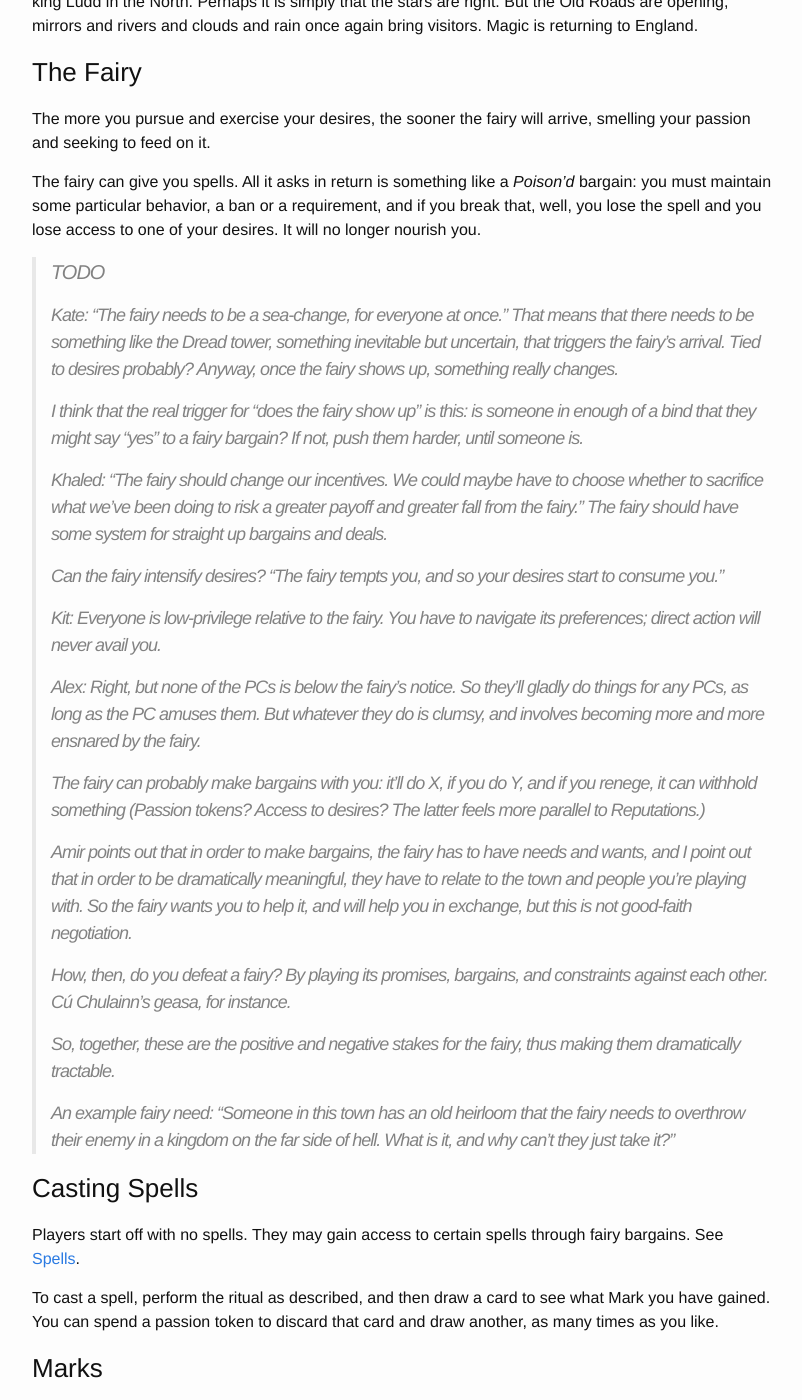
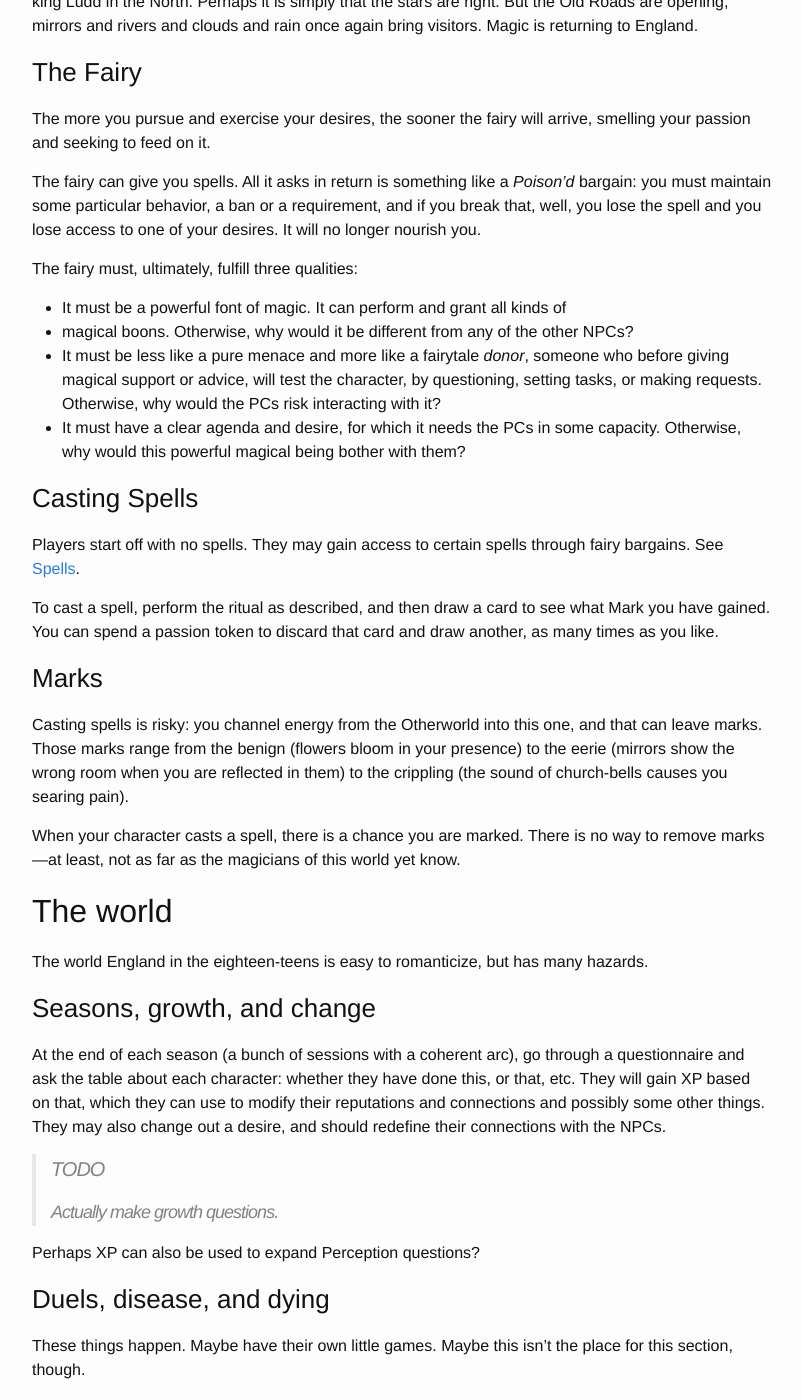
Before and after one commit to wlonk/arcadia, a Jekyll site: the page built from rules/index.md, in a window 1280 px wide and 1400 px high, scrolled down 10341 px. Shown: the whole window, without its empty margins (238-1040 px from the left). Built offline with Jekyll 4.4.1, drawn with Linux system fonts in a browser that asks for light colours; some web fonts are replaced; some of the changed text lies outside the part shown.

Commit message:
Add and notes on magic.

```diff
--- a/rules/index.md
+++ b/rules/index.md
@@ -446,52 +446,18 @@
 requirement, and if you break that, well, you lose the spell and you lose
 access to one of your desires. It will no longer nourish you.
 
-> #### TODO
-> {: .no_toc}
->
-> Kate: "The fairy needs to be a sea-change, for everyone at once." That means
-> that there needs to be something like the _Dread_ tower, something inevitable
-> but uncertain, that triggers the fairy's arrival. Tied to desires probably?
-> Anyway, once the fairy shows up, something _really_ changes.
->
-> I think that the real trigger for "does the fairy show up" is this: is
-> someone in enough of a bind that they might say "yes" to a fairy bargain? If
-> not, push them harder, until someone is.
->
-> Khaled: "The fairy should change our incentives. We could maybe have to
-> choose whether to sacrifice what we've been doing to risk a greater payoff
-> and greater fall from the fairy." The fairy should have some system for
-> straight up bargains and deals.
->
-> Can the fairy intensify desires? "The fairy tempts you, and so your desires
-> start to consume you."
->
-> Kit: Everyone is low-privilege relative to the fairy. You have to navigate
-> its preferences; direct action will never avail you.
->
-> Alex: Right, but none of the PCs is below the fairy's notice. So they'll
-> gladly do things for any PCs, as long as the PC amuses them. But whatever
-> they do is clumsy, and involves becoming more and more ensnared by the fairy.
->
-> The fairy can probably make bargains with you: it'll do X, if you do Y, and
-> if you renege, it can withhold something (Passion tokens? Access to desires?
-> The latter feels more parallel to Reputations.)
->
-> Amir points out that in order to make bargains, the fairy has to have needs
-> and wants, and I point out that in order to be dramatically meaningful, they
-> have to relate to the town and people you're playing with. So the fairy wants
-> you to help it, and will help you in exchange, but this is not good-faith
-> negotiation.
->
-> How, then, do you defeat a fairy? By playing its promises, bargains, and
-> constraints against each other. Cú Chulainn's geasa, for instance.
->
-> So, together, these are the positive and negative stakes for the fairy, thus
-> making them dramatically tractable.
->
-> An example fairy need: "Someone in this town has an old heirloom that the
-> fairy needs to overthrow their enemy in a kingdom on the far side of hell.
-> What is it, and why can't they just take it?"
+The fairy must, ultimately, fulfill three qualities:
+
+  * It must be a powerful font of magic. It can perform and grant all kinds of
+  * magical boons. Otherwise, why would it be different from any of the other
+    NPCs?
+  * It must be less like a pure menace and more like a fairytale _donor_,
+    someone who before giving magical support or advice, will test the
+    character, by questioning, setting tasks, or making requests. Otherwise,
+    why would the PCs risk interacting with it?
+  * It must have a clear agenda and desire, for which it needs the PCs in some
+    capacity. Otherwise, why would this powerful magical being bother with
+    them?
 
 ### Casting Spells
 
@@ -911,6 +877,38 @@
 
 ## Appendix: Spells
 
+> #### TODO
+> {: .no_toc}
+>
+> Spells need to be restructured to be more asymmetrical. Some have lasting
+> effects, some have instant effects, some leave particular Marks, some require
+> particular Accomplishments.
+>
+> The Arcana, for inspiration for more spells:
+>
+>   *  0: The Fool: Luck
+>   *  I: The Magician: Sight
+>   *  II: The High Priestess: Secrets
+>   *  III: The Empress: Healing
+>   *  IV: The Emperor: Authority
+>   *  V: The Hierophant: Wisdom
+>   *  VI: The Lovers: Passion
+>   *  VII: The Chariot: Travel
+>   *  VIII: Strength: Courage
+>   *  IX: The Hermit: Barriers
+>   *  X: The Wheel of Fortune: Prophesy
+>   *  XI: Justice: Truth
+>   *  XII: The Hanged Man: Travel between worlds
+>   *  XIII: Death: Necromancy
+>   *  XIV: Temperance: Transmutation
+>   *  XV: The Devil: Lies
+>   *  XVI: The Tower: Destruction
+>   *  XVII: The Star: Navigation
+>   *  XVIII: The Moon: Illusion
+>   *  XIX: The Sun: Dispelling
+>   *  XX: Judgment: Resurrection
+>   *  XXI: The World: Transformation
+
 ### A spell of far-seeing
 
 You enter a trance, and see a vision of something or someone far away in a
@@ -1101,34 +1099,6 @@
 
 To break this spell, throw salt at the spirit.
 
-> #### TODO
-> {: .no_toc}
->
-> The Arcana, for inspiration for more spells:
->
->   *  0: The Fool: Luck
->   *  I: The Magician: Sight
->   *  II: The High Priestess: Secrets
->   *  III: The Empress: Healing
->   *  IV: The Emperor: Authority
->   *  V: The Hierophant: Wisdom
->   *  VI: The Lovers: Passion
->   *  VII: The Chariot: Travel
->   *  VIII: Strength: Courage
->   *  IX: The Hermit: Barriers
->   *  X: The Wheel of Fortune: Prophesy
->   *  XI: Justice: Truth
->   *  XII: The Hanged Man: Travel between worlds
->   *  XIII: Death: Necromancy
->   *  XIV: Temperance: Transmutation
->   *  XV: The Devil: Lies
->   *  XVI: The Tower: Destruction
->   *  XVII: The Star: Navigation
->   *  XVIII: The Moon: Illusion
->   *  XIX: The Sun: Dispelling
->   *  XX: Judgment: Resurrection
->   *  XXI: The World: Transformation
-
 ## Appendix: Marks
 
 ### Spades
@@ -1188,9 +1158,42 @@
 
 ### The Beast of the Moors
 
+The Beast is inhuman. It may take many forms (a hairy and disheveled wild man,
+a great brindle hound with red eyes, a silver-and-black fairy cat the size of a
+lynx, or more), but no one would mistake it for something _normal_ and
+_natural_.
+
+And yet, the beast can communicate very clearly. It may not use words, but
+there is never any doubt what it asks of you.
+
+It values a kind of _authenticity_, but it sees compassion as inevitably
+inauthentic, and a kind of violence and selfishness as the highest goal. It
+advocates for taking what you want by force and rewards those who are willing
+to become predators.
+
 ### The Hanged God
 
+Some would say the Hanged God is an aspect of Woden, as the god of poets and
+magicians. If so, he has none of the wise and kindly traveller left in him.
+This is an old and wizened man with a rope-scar on his neck, who looks more
+like a vagabond than any respectable man. He is a master of lies, a master of
+self-abasement for his own gain, and wants nothing more than to see the entire
+social order inverted. It may be easy to sympathize with his goals, while
+reviling his means. Of course, as he sees himself as being oppressed and
+trampled by everyone, a complete social inversion would put him at the very
+top, so.
+
 ### The Horned God
+
+The Horned God is a hunter, and the hunted, all in one. He may take the guise
+of a country squire, a vigorous young officer, a gamekeeper, or even a poacher,
+but he is always hale, and male.
+
+While some other fairies have nightly balls to which they steal mortals, the
+Horned God holds a hunt, that courses over all of Britain, and sometimes as far
+afield as Hell or Europe. A hunt needs many people, of course, and he is likely
+to find any number of Accomplishments to his liking. And then, there's always
+the risk that you will instead catch his eye as _quarry_.
 
 ### King Ludd
 
```
